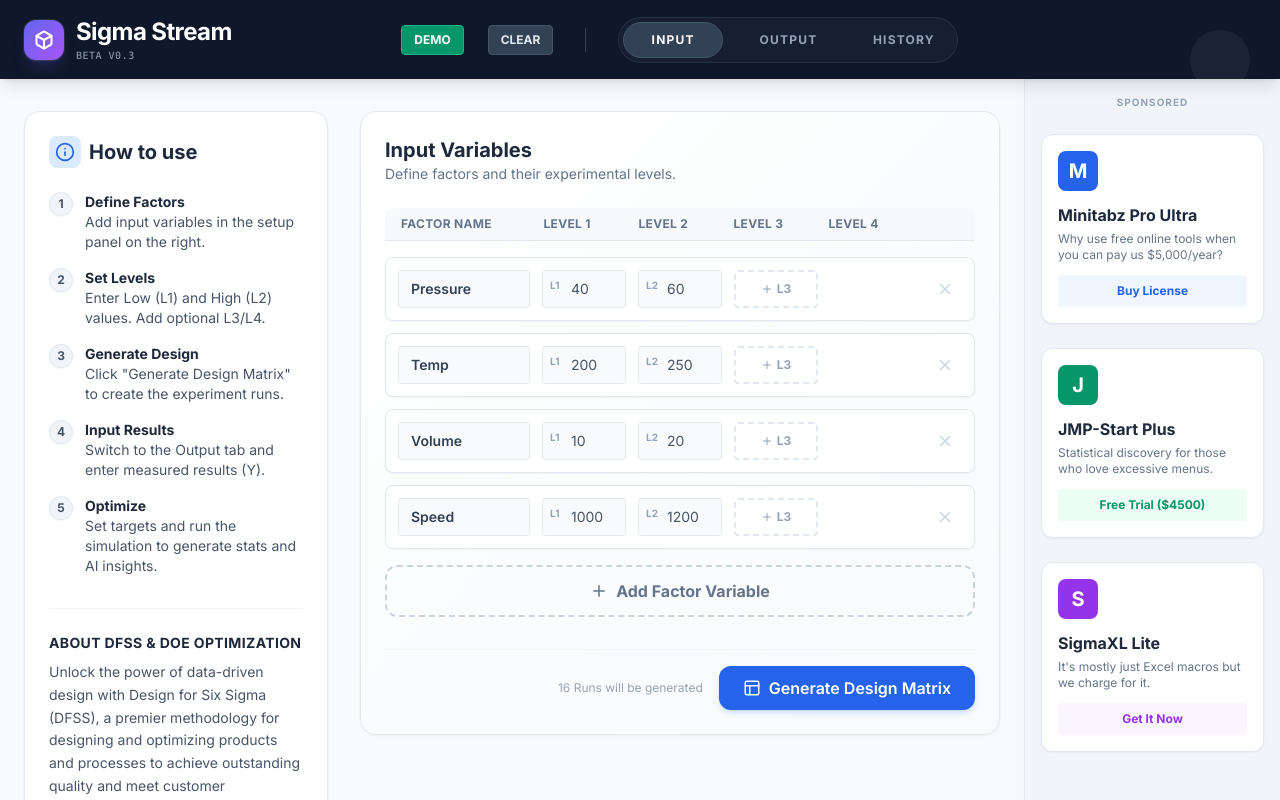
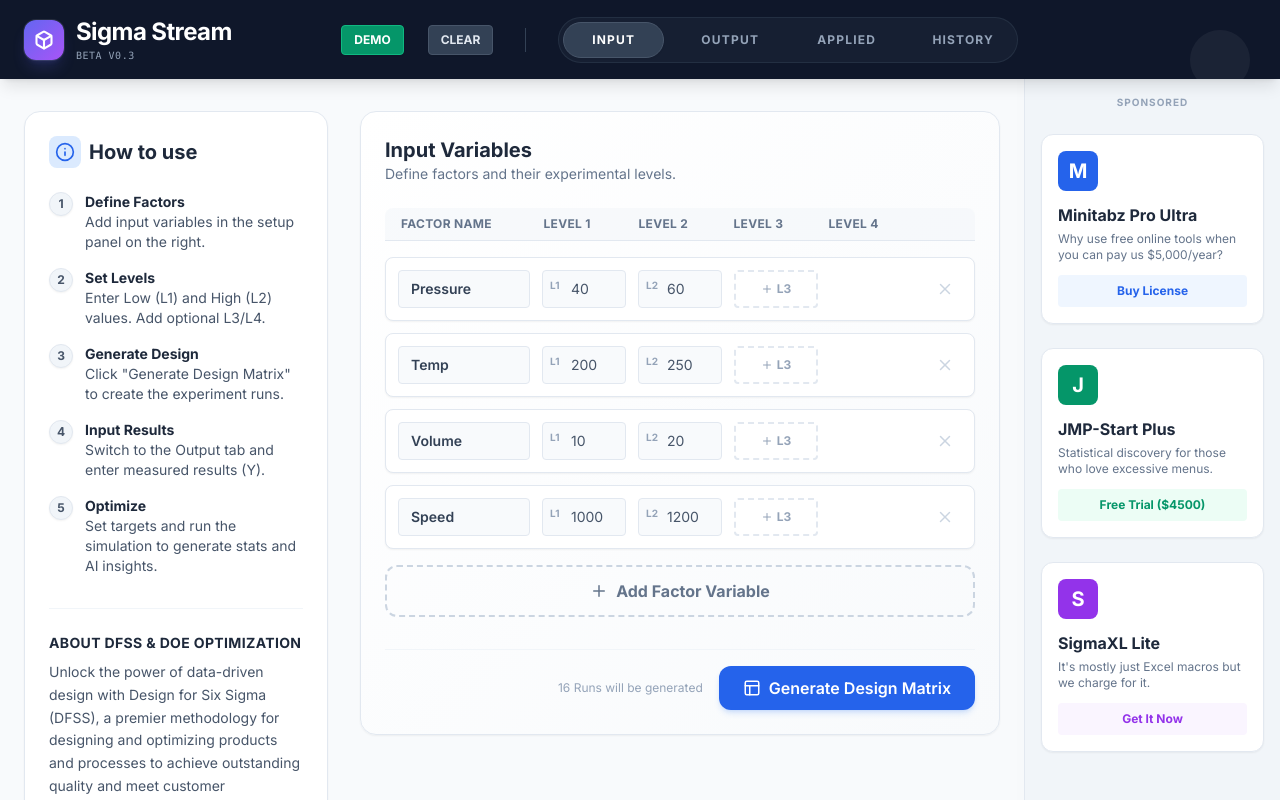
Before and after one commit to jmbergmo/Sigma-Stream, a React (Vite) app: page / in a window 1280 px wide. Built offline with nearby package versions, Linux system fonts and the light colour scheme.

Commit message:
added tab called "applied" for articles that will be used for SEO and showing users the power of DFSS

```diff
--- a/App.tsx
+++ b/App.tsx
@@ -3,6 +3,7 @@ import Header from './components/Header';
 import InputTab from './components/input/InputTab';
 import OutputTab from './components/output/OutputTab';
 import HistoryTab from './components/history/HistoryTab';
+import AppliedTab from './components/applied/AppliedTab';
 import { ActiveTab, DoeFactor, DoeRun, YSpecs, OptimizationSpecs } from './types';
 import { generateFullFactorialDesign } from './services/mathUtils';
 
@@ -106,6 +107,7 @@ const App: React.FC = () => {
                     onDemoComplete={() => setDemoActive(false)}
                   />
                 )}
+                {activeTab === 'applied' && <AppliedTab />}
                 {activeTab === 'history' && <HistoryTab />}
             </div>
           </main>
--- a/components/Navigation.tsx
+++ b/components/Navigation.tsx
@@ -10,6 +10,7 @@ const Navigation: React.FC<NavigationProps> = ({ activeTab, onChange }) => {
   const tabs: { id: ActiveTab; label: string }[] = [
     { id: 'input', label: 'Input' },
     { id: 'output', label: 'Output' },
+    { id: 'applied', label: 'Applied' },
     { id: 'history', label: 'History' },
   ];
 
@@ -23,17 +24,17 @@ const Navigation: React.FC<NavigationProps> = ({ activeTab, onChange }) => {
   return (
     <div className="flex justify-center w-full md:w-auto">
       {/* Dark mode styled container with gaps for separation */}
-      <div className="bg-slate-800/50 p-1 rounded-full relative border border-slate-700/50 grid grid-cols-3 gap-4 w-full max-w-xl min-w-[340px]">
+      <div className="bg-slate-800/50 p-1 rounded-full relative border border-slate-700/50 grid grid-cols-4 gap-4 w-full max-w-xl min-w-[460px]">
 
         {/* The sliding bean */}
         <div
             className="absolute top-1 bottom-1 left-1 bg-slate-700 rounded-full shadow-sm transition-transform duration-300 ease-spring z-0 border border-slate-600"
             style={{
-                // Width = (100% - padding(0.5rem) - 2*gaps(1rem)) / 3
+                // Width = (100% - padding(0.5rem) - 3*gaps(1rem)) / 4
                 // p-1 is 0.25rem * 2 = 0.5rem total horizontal padding
-                // gap-4 is 1rem. 2 gaps = 2rem.
-                // Total deduction = 2.5rem
-                width: 'calc((100% - 2.5rem) / 3)',
+                // gap-4 is 1rem. 3 gaps = 3rem.
+                // Total deduction = 3.5rem
+                width: 'calc((100% - 3.5rem) / 4)',
                 transform: `translateX(${getTranslateX(activeTab)})`
             }}
         />
--- /dev/null
+++ b/components/applied/AppliedTab.tsx
@@ -0,0 +1,26 @@
+
+import React from 'react';
+
+const AppliedTab: React.FC = () => {
+  return (
+    <div className="max-w-4xl mx-auto animate-in fade-in duration-500">
+      <div className="bg-white rounded-2xl shadow-sm border border-slate-200 overflow-hidden">
+        <div className="p-6 border-b border-slate-100 bg-slate-50/50">
+          <h2 className="text-xl font-bold text-slate-800">Applied</h2>
+          <p className="text-sm text-slate-500">How this tool was used in different contexts.</p>
+        </div>
+        <div className="flex">
+          <div className="w-1/4 p-6 border-r border-slate-100">
+            <h3 className="text-lg font-bold text-slate-800 mb-4">Applications</h3>
+            {/* Placeholder for applications menu */}
+          </div>
+          <div className="w-3/4 p-6">
+            {/* Placeholder for article content */}
+          </div>
+        </div>
+      </div>
+    </div>
+  );
+};
+
+export default AppliedTab;
--- a/package.json
+++ b/package.json
@@ -13,8 +13,8 @@
     "@google/genai": "^1.30.0",
     "html2canvas": "^1.4.1",
     "jspdf": "^3.0.4",
-    "react": "^19.2.0",
-    "react-dom": "^19.2.0",
+    "react": "^19.2.1",
+    "react-dom": "^19.2.1",
     "recharts": "^3.5.1",
     "vitest": "^4.0.15"
   },
--- a/types.ts
+++ b/types.ts
@@ -35,7 +35,7 @@ export interface HistogramBin {
   count: number;
 }
 
-export type ActiveTab = 'input' | 'output' | 'history';
+export type ActiveTab = 'input' | 'output' | 'applied' | 'history';
 
 // New types for DOE
 export interface DoeFactor {
```
Also changed, not shown: 1 other file (tests, documents, lock files or other folders).
